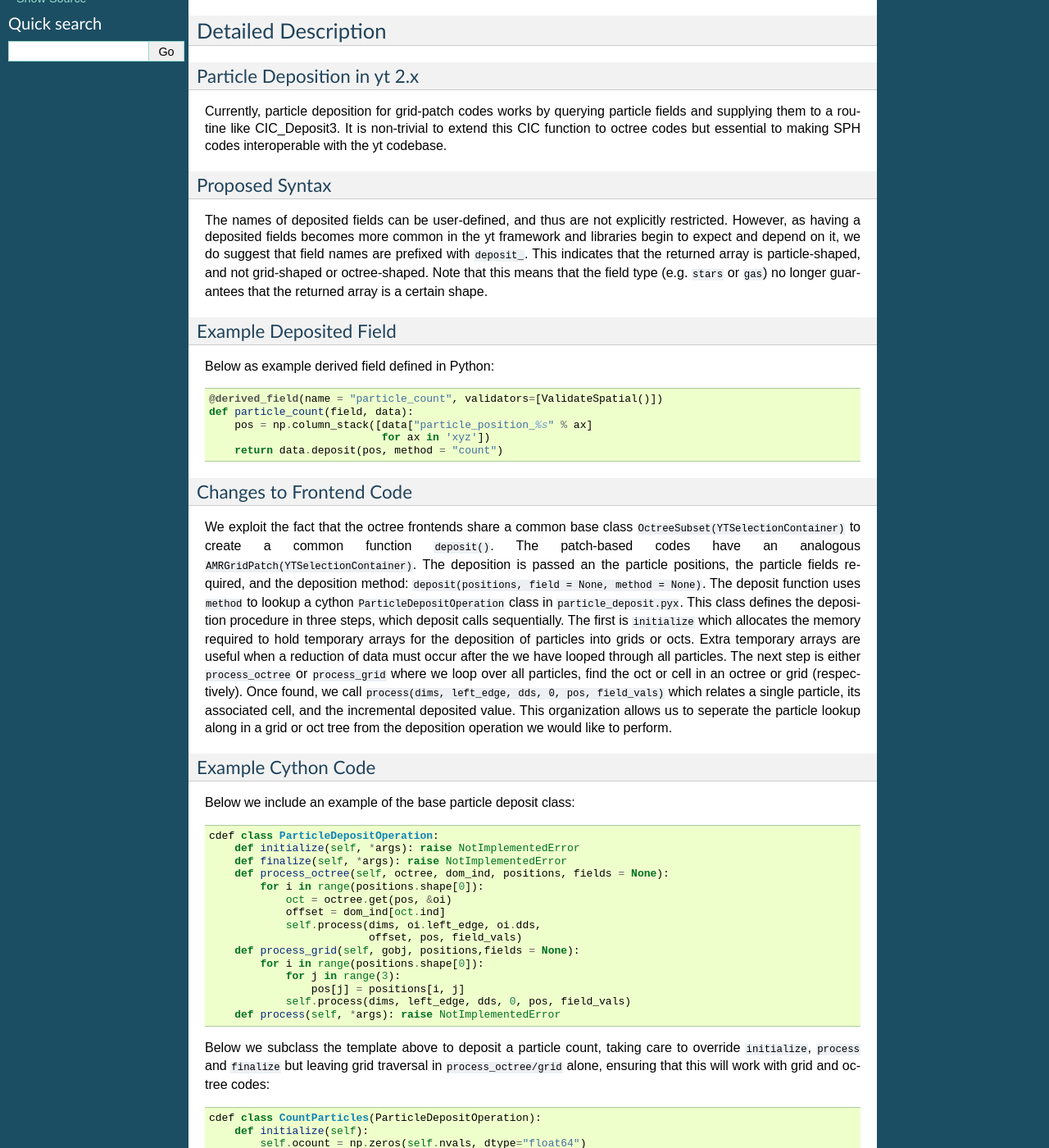
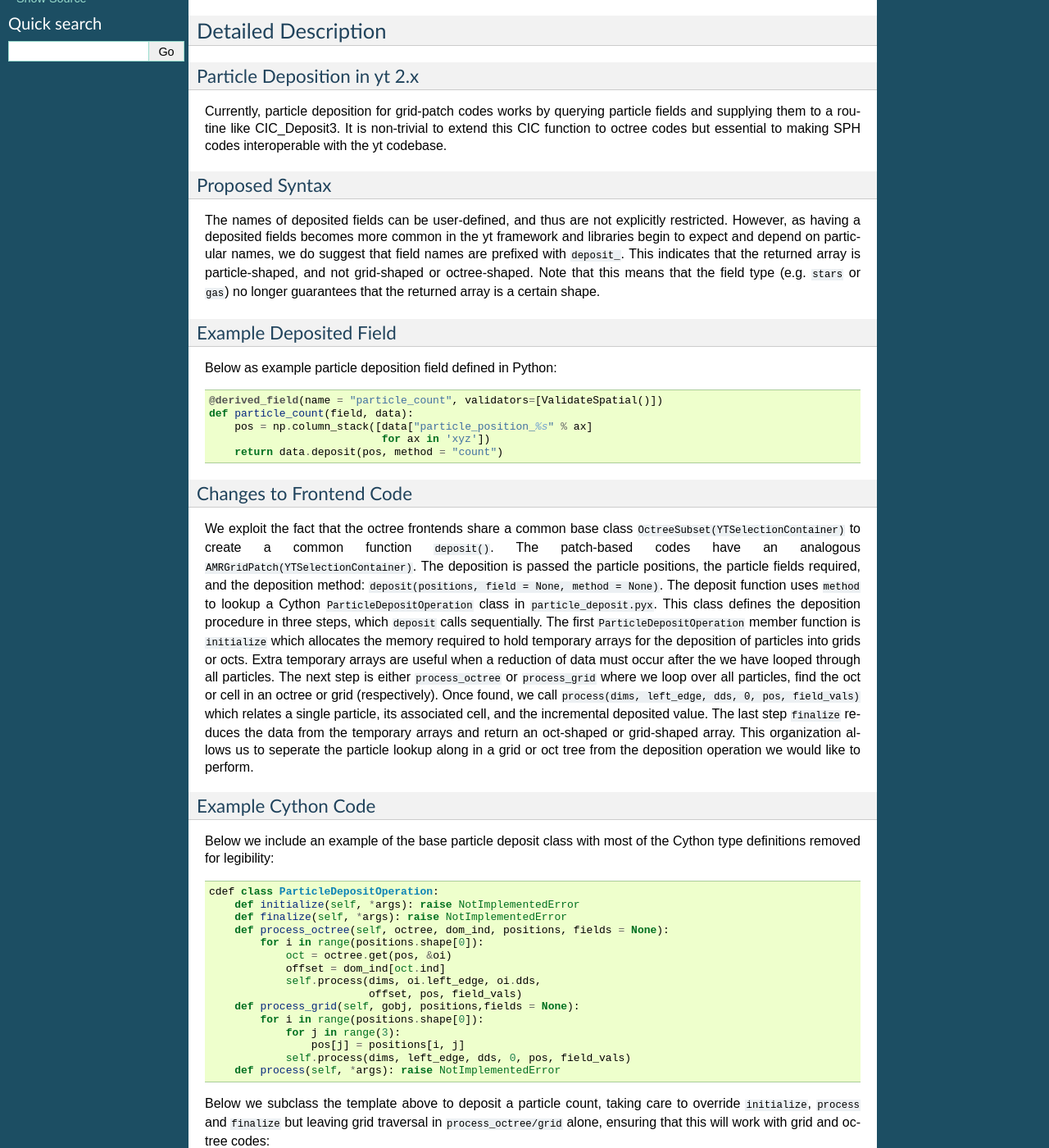
Before and after one commit to yt-project/ytep, a Sphinx documentation site: the page built from source/YTEPs/YTEP-0013.rst, in a window 1280 px wide and 1400 px high, scrolled down 458 px. Shown: the whole window at 82% size. Built offline with Sphinx 7.4.7, drawn with Linux system fonts in a browser that asks for light colours; formulas are drawn with MathJax 3; some of the changed text lies outside the part shown.

Commit message:
typos and small additions

```diff
--- a/source/YTEPs/YTEP-0013.rst
+++ b/source/YTEPs/YTEP-0013.rst
@@ -39,9 +39,10 @@ Proposed Syntax
 
 The names of deposited fields can be user-defined, and thus are not explicitly
 restricted. However, as having a deposited fields becomes more common in the yt
-framework and libraries begin to expect and depend on it, we do suggest that
-field names are prefixed with ``deposit_``. This indicates that the returned
-array is particle-shaped, and not grid-shaped or octree-shaped. Note that this
+framework and libraries begin to expect and depend on particular names,
+we do suggest that field names are prefixed with ``deposit_``. This
+indicates that the returned array is particle-shaped, and not grid-shaped or
+octree-shaped. Note that this
 means that the field type (e.g. ``stars`` or ``gas``) no longer guarantees that
 the returned array is a certain shape.
 
@@ -49,7 +50,7 @@ the returned array is a certain shape.
 Example Deposited Field
 +++++++++++++++++++++++
 
-Below as example derived field defined in Python::
+Below as example particle deposition field defined in Python::
 
     @derived_field(name = "particle_count", validators=[ValidateSpatial()])
     def particle_count(field, data):
@@ -65,12 +66,13 @@ We exploit the fact that the octree frontends share a common
 base class ``OctreeSubset(YTSelectionContainer)`` to create a common
 function ``deposit()``. The patch-based codes have an analogous
 ``AMRGridPatch(YTSelectionContainer)``. The deposition is passed
-an the particle positions, the particle fields required, and the
+the particle positions, the particle fields required, and the
 deposition method: ``deposit(positions, field = None, method = None)``.
-The deposit function uses ``method`` to lookup a cython
+The deposit function uses ``method`` to lookup a Cython
 ``ParticleDepositOperation`` class in ``particle_deposit.pyx``. This class
-defines the deposition procedure in three steps, which deposit calls
-sequentially. The first is ``initialize`` which allocates the memory
+defines the deposition procedure in three steps, which ``deposit`` calls
+sequentially. The first ``ParticleDepositOperation`` member function
+is ``initialize`` which allocates the memory
 required to hold temporary arrays for the deposition of particles into
 grids or octs. Extra temporary arrays are useful when a reduction of data
 must occur after the we have looped through all particles. The next step
@@ -78,12 +80,15 @@ is either ``process_octree`` or ``process_grid`` where we loop over all
 particles, find the oct or cell in an octree or grid (respectively). Once
 found, we call ``process(dims, left_edge, dds, 0, pos, field_vals)`` which
 relates a single particle, its associated cell, and the incremental deposited
-value. This organization allows us to seperate the particle lookup along in a
+value. The last step ``finalize`` reduces the data from the temporary arrays
+and return an oct-shaped or grid-shaped array.
+This organization allows us to seperate the particle lookup along in a
 grid or oct tree from the deposition operation we would like to perform.
 
 Example Cython Code
 +++++++++++++++++++
-Below we include an example of the base particle deposit class::
+Below we include an example of the base particle deposit class with
+most of the Cython type definitions removed for legibility::
 
     cdef class ParticleDepositOperation:
         def initialize(self, *args): raise NotImplementedError
@@ -119,3 +124,8 @@ that this will work with grid and octree codes::
             self.count[gind(ii[0], ii[1], ii[2], dim) + offset] += 1
         def finalize(self):
             return self.ocount
+
+Using the templates and organizational scheme proposed here, one can
+define fields with arbitrary particle selections (e.g. young stars)
+perform arbitrary accumulations (e.g. count, sum, or std) and possibly
+perform multiple loops over all of the particles.
```
Also changed, not shown: other parts of source/YTEPs/YTEP-0013.rst (+1 -1 lines).
